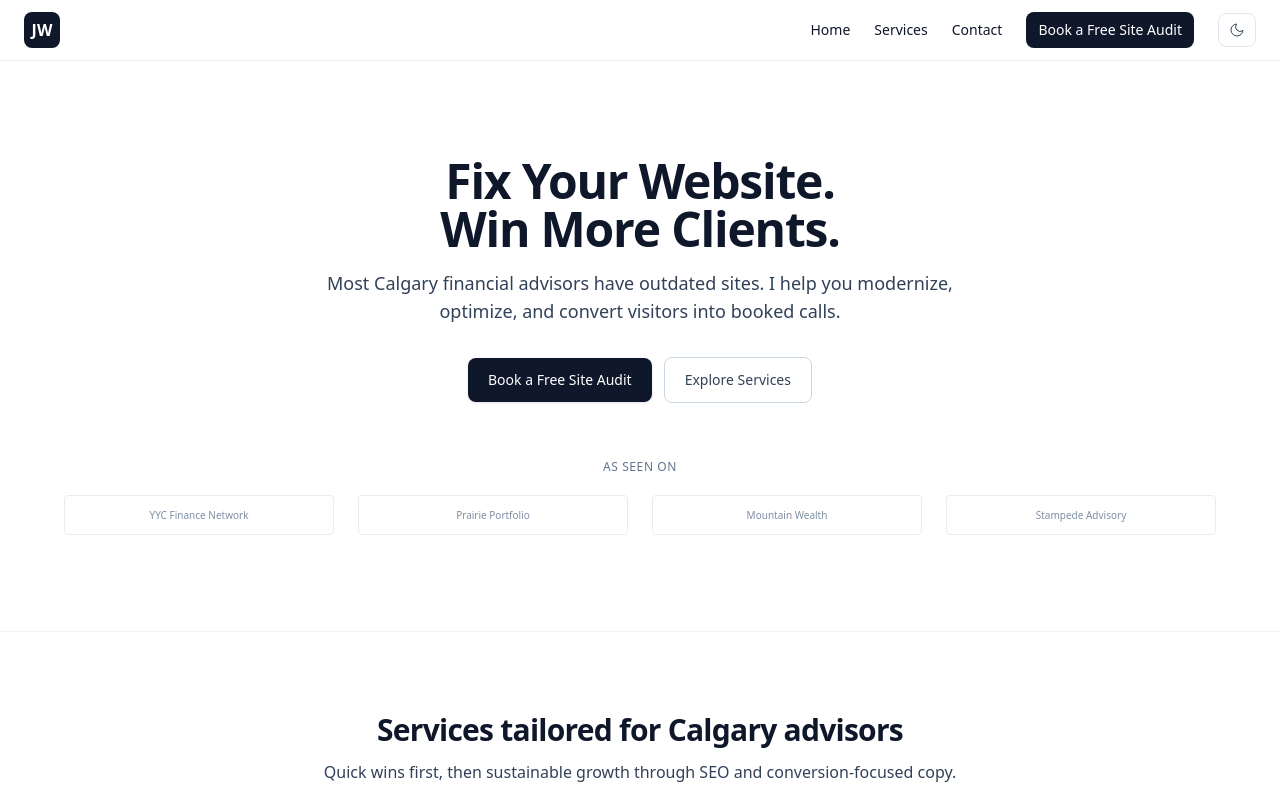
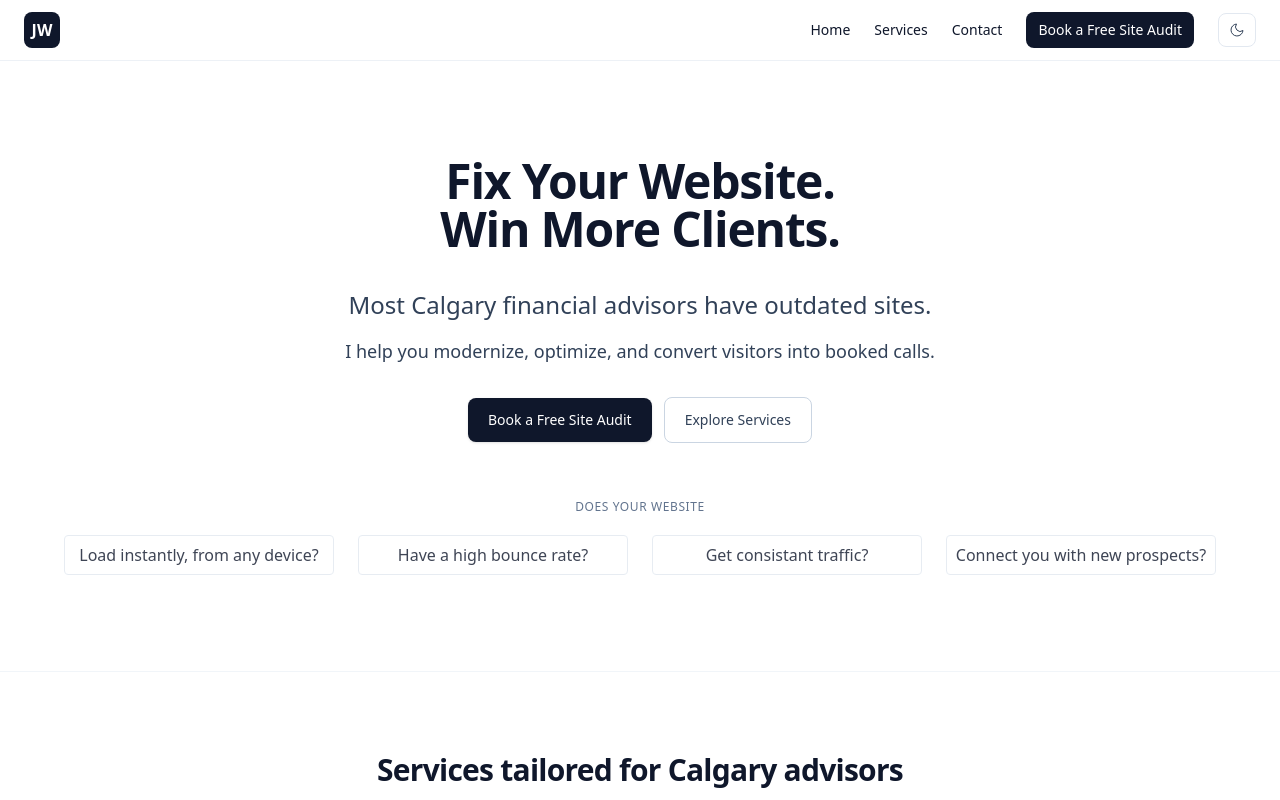
Before and after one commit to m4cbeth/warpofolio, a Next.js app: page / in a window 1280 px wide. Shown: the top 800 px of the page. Built offline with nearby package versions, Linux system fonts and the light colour scheme.

Commit message:
this is our real site now. Starting to get it more 'real' fast lol

```diff
--- a/package.json
+++ b/package.json
@@ -9,6 +9,7 @@
     "lint": "eslint"
   },
   "dependencies": {
+    "@sendgrid/mail": "^8.1.6",
     "class-variance-authority": "^0.7.1",
     "clsx": "^2.1.1",
     "framer-motion": "^12.23.15",
--- /dev/null
+++ b/src/app/api/contact/route.ts
@@ -0,0 +1,86 @@
+import { NextResponse } from "next/server";
+import sgMail from "@sendgrid/mail";
+
+// POST /api/contact
+// Expects JSON: { name, email, business, website?, message, _honey? }
+export async function POST(req: Request) {
+  try {
+    const SENDGRID_API_KEY = process.env.SENDGRID_API_KEY;
+    const EMAIL_TO = process.env.EMAIL_TO;
+    const EMAIL_FROM = process.env.EMAIL_FROM;
+
+    if (!SENDGRID_API_KEY || !EMAIL_TO || !EMAIL_FROM) {
+      return NextResponse.json(
+        { error: "Server not configured. Enviroment Congifuration Error. See Variables." },
+        { status: 500 }
+      );
+    }
+
+    const body = await req.json().catch(() => null);
+    if (!body || typeof body !== "object") {
+      return NextResponse.json({ error: "Invalid JSON" }, { status: 400 });
+    }
+
+    const { name, email, business, website = "", message, _honey = "" } = body as {
+      name?: string;
+      email?: string;
+      business?: string;
+      website?: string;
+      message?: string;
+      _honey?: string;
+    };
+
+    // Honeypot check
+    if (_honey && String(_honey).trim().length > 0) {
+      // Pretend success to avoid tipping off bots
+      return NextResponse.json({ ok: true }, { status: 200 });
+    }
+
+    // Basic validation
+    const emailRegex = /^[^\s@]+@[^\s@]+\.[^\s@]+$/;
+    if (!name || !name.trim()) return NextResponse.json({ error: "Name required" }, { status: 400 });
+    if (!email || !emailRegex.test(email)) return NextResponse.json({ error: "Valid email required" }, { status: 400 });
+    if (!business || !business.trim()) return NextResponse.json({ error: "Business required" }, { status: 400 });
+    if (!message || !message.trim()) return NextResponse.json({ error: "Message required" }, { status: 400 });
+
+    // Build email
+    sgMail.setApiKey(SENDGRID_API_KEY);
+
+    const subject = `New Site Audit Request from ${name}`;
+    const plain = `New contact request\n\nName: ${name}\nEmail: ${email}\nBusiness: ${business}\nWebsite: ${website}\n\nMessage:\n${message}`;
+    const html = `
+      <h2>New contact request</h2>
+      <p><strong>Name:</strong> ${escapeHtml(name)}</p>
+      <p><strong>Email:</strong> ${escapeHtml(email)}</p>
+      <p><strong>Business:</strong> ${escapeHtml(business)}</p>
+      ${website ? `<p><strong>Website:</strong> ${escapeHtml(website)}</p>` : ""}
+      <p><strong>Message:</strong></p>
+      <pre style="white-space:pre-wrap;font-family:ui-monospace,monospace">${escapeHtml(message)}</pre>
+    `;
+
+    const msg = {
+      to: EMAIL_TO,
+      from: EMAIL_FROM,
+      subject,
+      text: plain,
+      html,
+      replyTo: email,
+    } as const;
+
+    await sgMail.send(msg);
+
+    return NextResponse.json({ ok: true }, { status: 200 });
+  } catch (err) {
+    console.error("/api/contact error", err);
+    return NextResponse.json({ error: "Failed to send" }, { status: 500 });
+  }
+}
+
+function escapeHtml(str: string) {
+  return str
+    .replace(/&/g, "&amp;")
+    .replace(/</g, "&lt;")
+    .replace(/>/g, "&gt;")
+    .replace(/"/g, "&quot;")
+    .replace(/'/g, "&#039;");
+}
--- a/src/app/page.tsx
+++ b/src/app/page.tsx
@@ -8,14 +8,14 @@ import { Testimonials } from "@/components/Testimonials";
 import { CtaBanner } from "@/components/CtaBanner";
 import { ContactSection } from "@/components/ContactSection";
 import { Footer } from "@/components/Footer";
-import { placeholderLogos, services, caseStudies, testimonials } from "@/data/content-data";
+import { problemPoints, services, caseStudies, testimonials } from "@/data/content-data";
 
 export default function Page() {
   return (
     <div className="min-h-dvh bg-white text-slate-900 antialiased dark:bg-slate-950 dark:text-slate-100">
       <StickyHeader />
       <main>
-        <Hero logos={placeholderLogos} />
+        <Hero points={problemPoints} />
         <ServicesSection items={services} />
         <CaseStudiesSection items={caseStudies} />
         <Testimonials items={testimonials} />
--- a/src/components/ContactSection.tsx
+++ b/src/components/ContactSection.tsx
@@ -36,11 +36,19 @@ export function ContactSection() {
 
     setSubmitting(true);
     try {
-      await new Promise((r) => setTimeout(r, 800));
+      const res = await fetch("/api/contact", {
+        method: "POST",
+        headers: { "Content-Type": "application/json" },
+        body: JSON.stringify({ ...form, _honey: (document.getElementById("_honey") as HTMLInputElement)?.value || "" }),
+      });
+      if (!res.ok) {
+        const data = await res.json().catch(() => ({}));
+        throw new Error(data?.error || "Failed to send");
+      }
       setFormSuccess("Thanks! I’ll get back to you within 1 business day.");
       setForm({ name: "", email: "", business: "", website: "", message: "" });
-    } catch {
-      setFormError("Something went wrong. Please try again, or email me directly.");
+    } catch (err) {
+      setFormError(err instanceof Error ? err.message : "Something went wrong. Please try again, or email me directly.");
     } finally {
       setSubmitting(false);
     }
@@ -63,7 +71,17 @@ export function ContactSection() {
 
         <div className="mx-auto mt-8 max-w-2xl">
           <form onSubmit={onSubmit} className="rounded-xl border border-slate-200 bg-white p-6 shadow-sm dark:border-slate-800 dark:bg-slate-900">
-            <div className="grid gap-4 sm:grid-cols-2">
+<div className="grid gap-4 sm:grid-cols-2">
+              {/* Honeypot field */}
+              <input
+                type="text"
+                id="_honey"
+                name="_honey"
+                tabIndex={-1}
+                autoComplete="off"
+                className="hidden"
+                aria-hidden="true"
+              />
               <div className="sm:col-span-1">
                 <label htmlFor="name" className="mb-1 block text-sm font-medium">Name</label>
                 <input
--- a/src/components/Hero.tsx
+++ b/src/components/Hero.tsx
@@ -2,9 +2,9 @@
 
 import { motion } from "framer-motion";
 import { fadeUp, sectionTransition } from "@/lib/animations";
-import { SocialProof } from "@/components/SocialProof";
+import { YourQuickChecklist } from "@/components/ProblemPoints";
 
-export function Hero({ logos }: { logos: string[] }) {
+export function Hero({ points }: { points: string[] }) {
   return (
     <section id="home" className="relative overflow-hidden scroll">
       <div className="pointer-events-none absolute inset-0 -z-10 bg-gradient-to-b from-slate-50 to-white dark:from-slate-900/40 dark:to-slate-950" />
@@ -24,8 +24,11 @@ export function Hero({ logos }: { logos: string[] }) {
           >
             Fix Your Website. Win More Clients.
           </motion.h1>
+          <p className="mx-auto mt-4 max-w-2xl pt-5 text-pretty text-2xl text-slate-700 dark:text-slate-300">
+            Most Calgary financial advisors have outdated sites.
+          </p>
           <p className="mx-auto mt-4 max-w-2xl text-pretty text-lg text-slate-700 dark:text-slate-300">
-            Most Calgary financial advisors have outdated sites. I help you modernize, optimize, and convert visitors
+            I help you modernize, optimize, and convert visitors
             into booked calls.
           </p>
           <div className="mt-8 flex flex-wrap items-center justify-center gap-3">
@@ -44,7 +47,7 @@ export function Hero({ logos }: { logos: string[] }) {
           </div>
         </motion.div>
 
-        <SocialProof logos={logos} />
+        <YourQuickChecklist points={points} />
       </div>
     </section>
   );
--- a/src/components/SocialProof.tsx
+++ b/src/components/ProblemPoints.tsx
@@ -1,22 +1,24 @@
 import { motion } from "framer-motion";
 import { fadeIn, sectionTransition } from "@/lib/animations";
 
-export function SocialProof({ logos }: { logos: string[] }) {
+export function YourQuickChecklist({ points }: { points: string[] }) {
   return (
     <motion.div
       variants={fadeIn}
       initial="initial"
       whileInView="animate"
       transition={{ ...sectionTransition, delay: 0.1 }}
-      viewport={{ once: true, margin: "-80px" }}
+      viewport={{ once: false, margin: "-80px" }}
       className="mx-auto mt-14 max-w-6xl"
     >
-      <p className="text-center text-xs uppercase tracking-wider text-slate-500 dark:text-slate-400">As seen on</p>
+      <p className="text-center text-xs uppercase tracking-wider text-slate-500 dark:text-slate-400">
+        Does your website
+      </p>
       <div className="mt-5 grid grid-cols-2 items-center gap-6 opacity-80 sm:grid-cols-4">
-        {logos.map((name) => (
+        {points.map((name) => (
           <div
             key={name}
-            className="flex h-10 items-center justify-center rounded border border-slate-200 bg-white text-[10px] font-medium text-slate-500 dark:border-slate-800 dark:bg-slate-900 dark:text-slate-400"
+            className="flex h-10 items-center justify-center rounded border border-slate-200 bg-white font-lg text-slate-900 dark:border-slate-800 dark:bg-slate-900 dark:text-slate-100"
             aria-label={name}
             title={name}
           >
--- a/src/data/content-data.tsx
+++ b/src/data/content-data.tsx
@@ -17,11 +17,11 @@ export type ServiceItem = {
   icon: ReactNode;
 };
 
-export const placeholderLogos: string[] = [
-  "YYC Finance Network",
-  "Prairie Portfolio",
-  "Mountain Wealth",
-  "Stampede Advisory",
+export const problemPoints: string[] = [
+  "Load instantly, from any device?",
+  "Have a high bounce rate?",
+  "Get consistant traffic?",
+  "Connect you with new prospects?",
 ];
 
 export const services: ServiceItem[] = [
```
Also changed, not shown: 1 other file (tests, documents, lock files or other folders).
